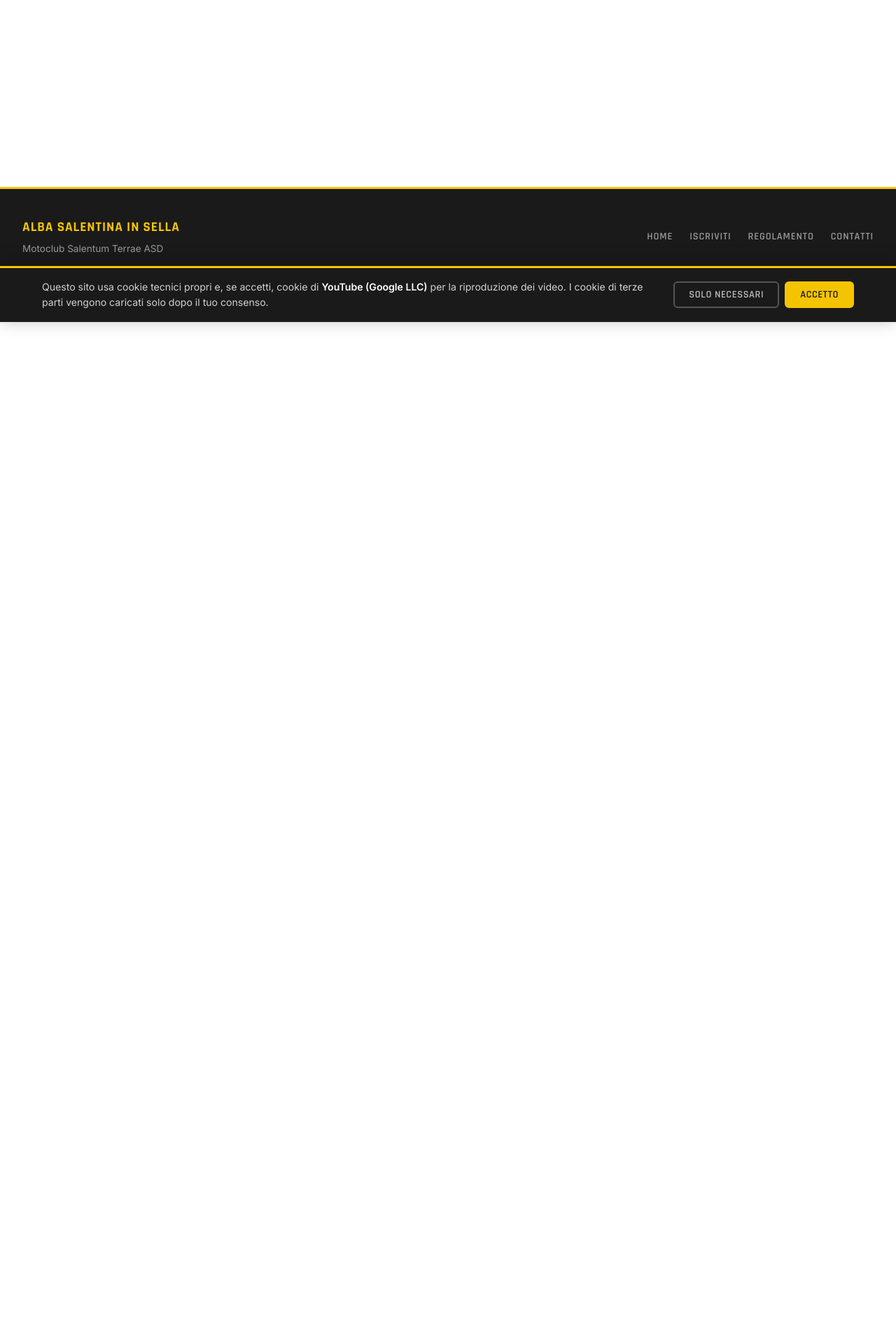
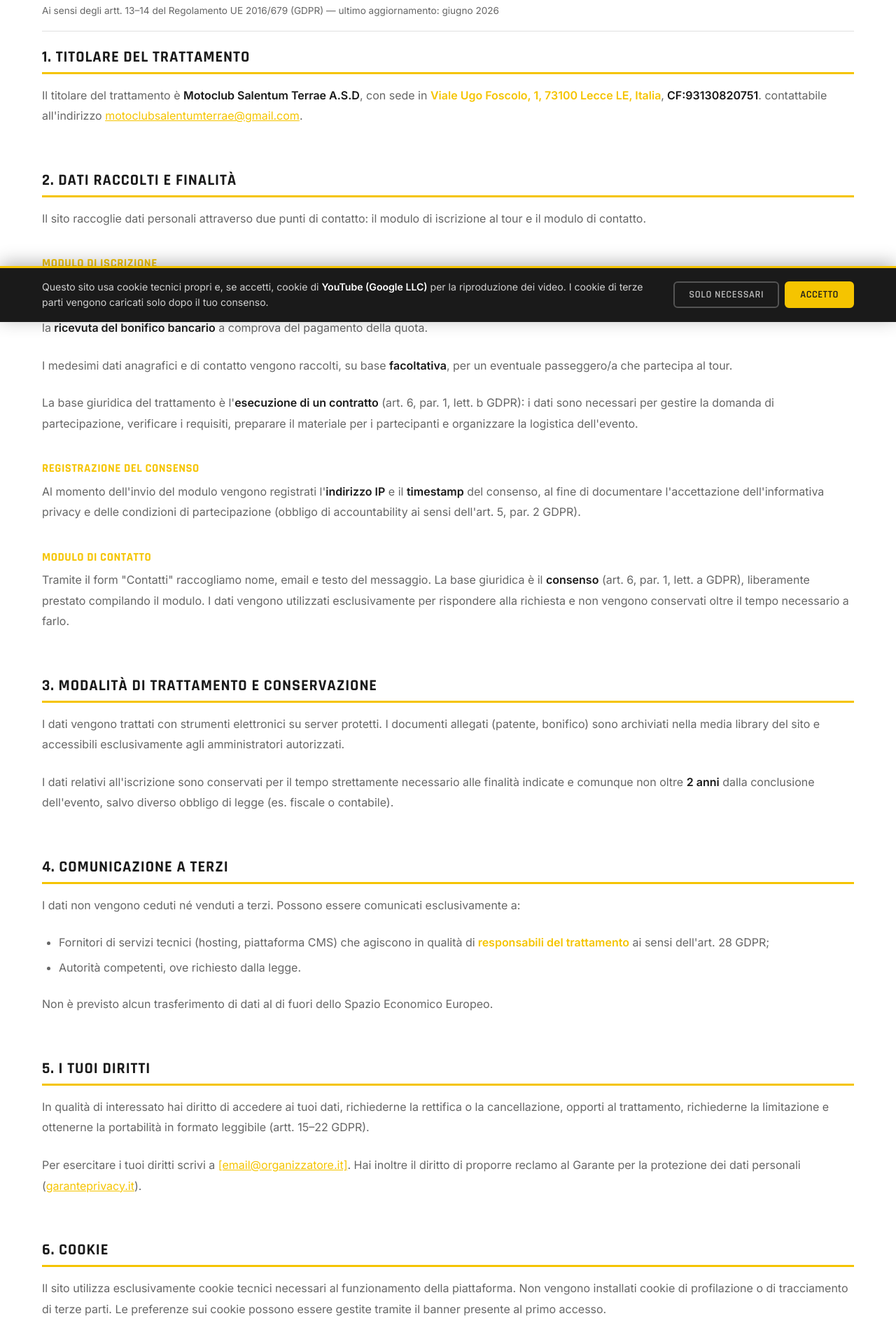
Before and after one commit to GiulioAgnello/tour-iscrizione-frontend, a React (Vite) app: page /privacy in a window 1280 px wide. Shown: the part 340-2260 px from the top of the page at 70% size. Before the commit the page ends 800 px from the top, so only its background shows below. Built offline with nearby package versions, Linux system fonts and the light colour scheme.

Commit message:
privacyPolicy

```diff
--- a/src/App.jsx
+++ b/src/App.jsx
@@ -8,6 +8,7 @@ import Iscrizione from './pages/Iscrizione'
 import Regolamento from './pages/Regolamento'
 import Programma from './pages/Programma'
 import Contatti from './pages/Contatti'
+import Privacy from './pages/Privacy'
 
 export default function App() {
   return (
@@ -21,6 +22,7 @@ export default function App() {
           <Route path="/regolamento" element={<Regolamento />} />
           <Route path="/programma"   element={<Programma />} />
           <Route path="/contatti"    element={<Contatti />} />
+          <Route path="/privacy"     element={<Privacy />} />
         </Routes>
       </main>
       <Footer />
--- a/src/components/Footer.jsx
+++ b/src/components/Footer.jsx
@@ -22,6 +22,8 @@ export default function Footer() {
 
         <p className="footer__copy">
           © {new Date().getFullYear()} Motoclub Salentum Terrae ASD. Tutti i diritti riservati.{' '}
+          <Link to="/privacy" className="footer__cookie-link">Privacy Policy</Link>
+          {' · '}
           <button className="footer__cookie-link" onClick={reset}>
             Gestisci preferenze cookie
           </button>
--- a/src/components/Header.jsx
+++ b/src/components/Header.jsx
@@ -24,7 +24,6 @@ export default function Header() {
           />
           <div className="header__logo-text-wrap">
             <span className="header__logo-text">Motoclub Salentum Terrae</span>
-            <span className="header__logo-sub">in Sella</span>
           </div>
         </Link>
 
--- a/src/pages/Contatti.jsx
+++ b/src/pages/Contatti.jsx
@@ -1,38 +1,42 @@
-import { useState } from 'react'
-import { postContatti } from '../utils/api'
-import './Contatti.css'
+import { useState } from "react";
+import { postContatti } from "../utils/api";
+import "./Contatti.css";
 
 export default function Contatti() {
-  const [form, setForm]       = useState({ nome: '', email: '', messaggio: '' })
-  const [errors, setErrors]   = useState({})
-  const [status, setStatus]   = useState('idle')
-  const [serverMsg, setServerMsg] = useState('')
+  const [form, setForm] = useState({ nome: "", email: "", messaggio: "" });
+  const [errors, setErrors] = useState({});
+  const [status, setStatus] = useState("idle");
+  const [serverMsg, setServerMsg] = useState("");
 
-  const set = f => e => setForm(v => ({ ...v, [f]: e.target.value }))
+  const set = (f) => (e) => setForm((v) => ({ ...v, [f]: e.target.value }));
 
   function validate() {
-    const err = {}
-    if (!form.nome.trim())      err.nome = 'Campo obbligatorio'
-    if (!form.email.trim())     err.email = 'Campo obbligatorio'
-    else if (!/^[^\s@]+@[^\s@]+\.[^\s@]+$/.test(form.email)) err.email = 'Email non valida'
-    if (!form.messaggio.trim()) err.messaggio = 'Campo obbligatorio'
-    return err
+    const err = {};
+    if (!form.nome.trim()) err.nome = "Campo obbligatorio";
+    if (!form.email.trim()) err.email = "Campo obbligatorio";
+    else if (!/^[^\s@]+@[^\s@]+\.[^\s@]+$/.test(form.email))
+      err.email = "Email non valida";
+    if (!form.messaggio.trim()) err.messaggio = "Campo obbligatorio";
+    return err;
   }
 
   async function handleSubmit(e) {
-    e.preventDefault()
-    const err = validate()
-    if (Object.keys(err).length) { setErrors(err); return }
-    setErrors({})
-    setStatus('loading')
+    e.preventDefault();
+    const err = validate();
+    if (Object.keys(err).length) {
+      setErrors(err);
+      return;
+    }
+    setErrors({});
+    setStatus("loading");
 
     try {
-      const data = await postContatti(form)
-      setServerMsg(data?.message || 'Messaggio inviato!')
-      setStatus('success')
+      const data = await postContatti(form);
+      setServerMsg(data?.message || "Messaggio inviato!");
+      setStatus("success");
     } catch (err) {
-      setServerMsg(err.message || 'Errore durante l\'invio. Riprova.')
-      setStatus('error')
+      setServerMsg(err.message || "Errore durante l'invio. Riprova.");
+      setStatus("error");
     }
   }
 
@@ -41,13 +45,15 @@ export default function Contatti() {
       <div className="page-hero">
         <div className="container">
           <h1>Contatti</h1>
-          <p>Hai domande sull'evento? Scrivici, ti risponderemo il prima possibile.</p>
+          <p>
+            Hai domande sull'evento? Scrivici, ti risponderemo il prima
+            possibile.
+          </p>
         </div>
       </div>
 
       <section className="section">
         <div className="container contatti-wrap">
-
           <div className="contatti-info">
             <h2>Informazioni</h2>
             <div className="contatti-info__items">
@@ -55,14 +61,14 @@ export default function Contatti() {
                 <span className="contatti-info__icon">📞</span>
                 <div>
                   <strong>Per info</strong>
-                  <span>Francesco Gs — 328.9675151</span>
+                  <span>Francesco Perulli — 328 9675151</span>
                 </div>
               </div>
               <div className="contatti-info__item">
                 <span className="contatti-info__icon">🏁</span>
                 <div>
                   <strong>Staffette</strong>
-                  <span>Pino Greco — 331.3678615</span>
+                  <span>Pino Greco — 331 3678615</span>
                 </div>
               </div>
               <div className="contatti-info__item">
@@ -85,48 +91,83 @@ export default function Contatti() {
           <div className="contatti-form-wrap">
             <h2>Scrivici</h2>
 
-            {status === 'success' ? (
-              <div className="alert alert--success" style={{ marginTop: '1rem' }}>
+            {status === "success" ? (
+              <div
+                className="alert alert--success"
+                style={{ marginTop: "1rem" }}
+              >
                 ✅ {serverMsg}
               </div>
             ) : (
-              <form onSubmit={handleSubmit} noValidate className="contatti-form">
+              <form
+                onSubmit={handleSubmit}
+                noValidate
+                className="contatti-form"
+              >
                 <div className="form-group">
-                  <label className="form-label">Nome <span className="required">*</span></label>
-                  <input className={`form-input ${errors.nome ? 'error' : ''}`}
-                    type="text" value={form.nome} onChange={set('nome')} placeholder="Il tuo nome" />
-                  {errors.nome && <span className="form-error">{errors.nome}</span>}
+                  <label className="form-label">
+                    Nome <span className="required">*</span>
+                  </label>
+                  <input
+                    className={`form-input ${errors.nome ? "error" : ""}`}
+                    type="text"
+                    value={form.nome}
+                    onChange={set("nome")}
+                    placeholder="Il tuo nome"
+                  />
+                  {errors.nome && (
+                    <span className="form-error">{errors.nome}</span>
+                  )}
                 </div>
 
                 <div className="form-group">
-                  <label className="form-label">Email <span className="required">*</span></label>
-                  <input className={`form-input ${errors.email ? 'error' : ''}`}
-                    type="email" value={form.email} onChange={set('email')} placeholder="la-tua@email.com" />
-                  {errors.email && <span className="form-error">{errors.email}</span>}
+                  <label className="form-label">
+                    Email <span className="required">*</span>
+                  </label>
+                  <input
+                    className={`form-input ${errors.email ? "error" : ""}`}
+                    type="email"
+                    value={form.email}
+                    onChange={set("email")}
+                    placeholder="la-tua@email.com"
+                  />
+                  {errors.email && (
+                    <span className="form-error">{errors.email}</span>
+                  )}
                 </div>
 
                 <div className="form-group">
-                  <label className="form-label">Messaggio <span className="required">*</span></label>
-                  <textarea className={`form-textarea ${errors.messaggio ? 'error' : ''}`}
-                    value={form.messaggio} onChange={set('messaggio')}
-                    placeholder="Scrivi la tua domanda o richiesta…" rows={5} />
-                  {errors.messaggio && <span className="form-error">{errors.messaggio}</span>}
+                  <label className="form-label">
+                    Messaggio <span className="required">*</span>
+                  </label>
+                  <textarea
+                    className={`form-textarea ${errors.messaggio ? "error" : ""}`}
+                    value={form.messaggio}
+                    onChange={set("messaggio")}
+                    placeholder="Scrivi la tua domanda o richiesta…"
+                    rows={5}
+                  />
+                  {errors.messaggio && (
+                    <span className="form-error">{errors.messaggio}</span>
+                  )}
                 </div>
 
-                {status === 'error' && (
+                {status === "error" && (
                   <div className="alert alert--error">{serverMsg}</div>
                 )}
 
-                <button type="submit" className="btn btn--primary contatti-submit"
-                  disabled={status === 'loading'}>
-                  {status === 'loading' ? 'Invio in corso…' : 'Invia messaggio'}
+                <button
+                  type="submit"
+                  className="btn btn--primary contatti-submit"
+                  disabled={status === "loading"}
+                >
+                  {status === "loading" ? "Invio in corso…" : "Invia messaggio"}
                 </button>
               </form>
             )}
           </div>
-
         </div>
       </section>
     </>
-  )
+  );
 }
--- /dev/null
+++ b/src/pages/Privacy.css
@@ -0,0 +1,77 @@
+.privacy-wrap {
+  max-width: 720px;
+}
+
+.privacy-updated {
+  font-size: 0.85rem;
+  color: var(--color-text-muted);
+  margin-bottom: var(--space-xl);
+  padding-bottom: var(--space-sm);
+  border-bottom: 1px solid var(--color-border);
+}
+
+.privacy-wrap h2 {
+  font-family: var(--font-heading);
+  font-size: 1.4rem;
+  font-weight: 700;
+  text-transform: uppercase;
+  letter-spacing: 0.04em;
+  margin-top: var(--space-xl);
+  margin-bottom: var(--space-sm);
+  padding-bottom: var(--space-xs);
+  border-bottom: 3px solid var(--color-primary);
+  color: var(--color-text);
+}
+
+.privacy-wrap h2:first-of-type {
+  margin-top: 0;
+}
+
+.privacy-wrap h3 {
+  font-family: var(--font-heading);
+  font-size: 1.05rem;
+  font-weight: 700;
+  text-transform: uppercase;
+  letter-spacing: 0.03em;
+  margin-top: var(--space-lg);
+  margin-bottom: var(--space-xs);
+  color: var(--color-primary);
+}
+
+.privacy-wrap p {
+  margin-bottom: var(--space-md);
+  color: var(--color-text-muted);
+  line-height: 1.85;
+}
+
+.privacy-wrap ul {
+  margin-bottom: var(--space-md);
+  padding-left: 1.5rem;
+}
+
+.privacy-wrap li {
+  margin-bottom: 0.5rem;
+  color: var(--color-text-muted);
+  line-height: 1.75;
+}
+
+.privacy-wrap strong {
+  font-weight: 700;
+  color: var(--color-text);
+}
+
+.privacy-wrap em {
+  color: var(--color-primary);
+  font-style: normal;
+  font-weight: 600;
+}
+
+.privacy-wrap a {
+  color: var(--color-primary);
+  text-decoration: underline;
+  transition: opacity var(--transition);
+}
+
+.privacy-wrap a:hover {
+  opacity: 0.75;
+}
--- /dev/null
+++ b/src/pages/Privacy.jsx
@@ -0,0 +1,148 @@
+import "./Privacy.css";
+
+export default function Privacy() {
+  return (
+    <>
+      <div className="page-hero">
+        <div className="container">
+          <h1>Privacy Policy</h1>
+          <p>Informativa sul trattamento dei dati personali</p>
+        </div>
+      </div>
+
+      <section className="section">
+        <div className="container privacy-wrap">
+          <p className="privacy-updated">
+            Ai sensi degli artt. 13–14 del Regolamento UE 2016/679 (GDPR) —
+            ultimo aggiornamento: giugno 2026
+          </p>
+
+          <h2>1. Titolare del trattamento</h2>
+          <p>
+            Il titolare del trattamento è{" "}
+            <strong>Motoclub Salentum Terrae A.S.D</strong>, con sede in{" "}
+            <em> Viale Ugo Foscolo, 1, 73100 Lecce LE, Italia</em>,
+            <strong> CF:93130820751</strong>. contattabile all'indirizzo{" "}
+            <a href="mailto:motoclubsalentumterrae@gmail.com">
+              motoclubsalentumterrae@gmail.com
+            </a>
+            .
+          </p>
+
+          <h2>2. Dati raccolti e finalità</h2>
+          <p>
+            Il sito raccoglie dati personali attraverso due punti di contatto:
+            il modulo di iscrizione al tour e il modulo di contatto.
+          </p>
+
+          <h3>Modulo di iscrizione</h3>
+          <p>
+            Per completare l'iscrizione raccogliamo i seguenti dati del{" "}
+            <strong>motociclista</strong>: cognome e nome, luogo e data di
+            nascita, città di residenza e indirizzo, numero di cellulare,
+            indirizzo email, taglia abbigliamento, modello e targa della moto.
+            Sono inoltre richiesti in allegato la{" "}
+            <strong>foto o scansione della patente di guida</strong> e la{" "}
+            <strong>ricevuta del bonifico bancario</strong> a comprova del
+            pagamento della quota.
+          </p>
+          <p>
+            I medesimi dati anagrafici e di contatto vengono raccolti, su base{" "}
+            <strong>facoltativa</strong>, per un eventuale passeggero/a che
+            partecipa al tour.
+          </p>
+          <p>
+            La base giuridica del trattamento è l'
+            <strong>esecuzione di un contratto</strong> (art. 6, par. 1, lett. b
+            GDPR): i dati sono necessari per gestire la domanda di
+            partecipazione, verificare i requisiti, preparare il materiale per i
+            partecipanti e organizzare la logistica dell'evento.
+          </p>
+
+          <h3>Registrazione del consenso</h3>
+          <p>
+            Al momento dell'invio del modulo vengono registrati l'
+            <strong>indirizzo IP</strong> e il <strong>timestamp</strong> del
+            consenso, al fine di documentare l'accettazione dell'informativa
+            privacy e delle condizioni di partecipazione (obbligo di
+            accountability ai sensi dell'art. 5, par. 2 GDPR).
+          </p>
+
+          <h3>Modulo di contatto</h3>
+          <p>
+            Tramite il form "Contatti" raccogliamo nome, email e testo del
+            messaggio. La base giuridica è il <strong>consenso</strong> (art. 6,
+            par. 1, lett. a GDPR), liberamente prestato compilando il modulo. I
+            dati vengono utilizzati esclusivamente per rispondere alla richiesta
+            e non vengono conservati oltre il tempo necessario a farlo.
+          </p>
+
+          <h2>3. Modalità di trattamento e conservazione</h2>
+          <p>
+            I dati vengono trattati con strumenti elettronici su server
+            protetti. I documenti allegati (patente, bonifico) sono archiviati
+            nella media library del sito e accessibili esclusivamente agli
+            amministratori autorizzati.
+          </p>
+          <p>
+            I dati relativi all'iscrizione sono conservati per il tempo
+            strettamente necessario alle finalità indicate e comunque non oltre{" "}
+            <strong>2 anni</strong> dalla conclusione dell'evento, salvo diverso
+            obbligo di legge (es. fiscale o contabile).
+          </p>
+
+          <h2>4. Comunicazione a terzi</h2>
+          <p>
+            I dati non vengono ceduti né venduti a terzi. Possono essere
+            comunicati esclusivamente a:
+          </p>
+          <ul>
+            <li>
+              Fornitori di servizi tecnici (hosting, piattaforma CMS) che
+              agiscono in qualità di
+              <em> responsabili del trattamento</em> ai sensi dell'art. 28 GDPR;
+            </li>
+            <li>Autorità competenti, ove richiesto dalla legge.</li>
+          </ul>
+          <p>
+            Non è previsto alcun trasferimento di dati al di fuori dello Spazio
+            Economico Europeo.
+          </p>
+
+          <h2>5. I tuoi diritti</h2>
+          <p>
+            In qualità di interessato hai diritto di accedere ai tuoi dati,
+            richiederne la rettifica o la cancellazione, opporti al trattamento,
+            richiederne la limitazione e ottenerne la portabilità in formato
+            leggibile (artt. 15–22 GDPR).
+          </p>
+          <p>
+            Per esercitare i tuoi diritti scrivi a{" "}
+            <a href="mailto:[email@organizzatore.it]">
+              [email@organizzatore.it]
+            </a>
+            . Hai inoltre il diritto di proporre reclamo al Garante per la
+            protezione dei dati personali (
+            <a
+              href="https://www.garanteprivacy.it"
+              target="_blank"
+              rel="noreferrer"
+            >
+              garanteprivacy.it
+            </a>
+            ).
+          </p>
+
+          <h2>6. Cookie</h2>
+          <p>
+            Il sito utilizza esclusivamente cookie tecnici necessari al
+            funzionamento della piattaforma. Non vengono installati cookie di
+            profilazione o di tracciamento di terze parti. Le preferenze sui
+            cookie possono essere gestite tramite il banner presente al primo
+            accesso.
+          </p>
+        </div>
+      </section>
+    </>
+  );
+}
```
